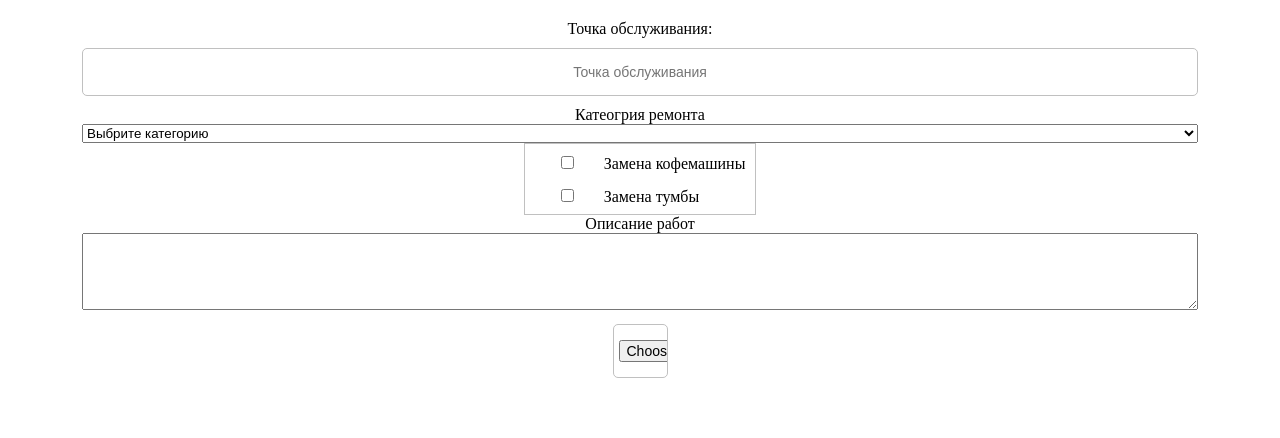
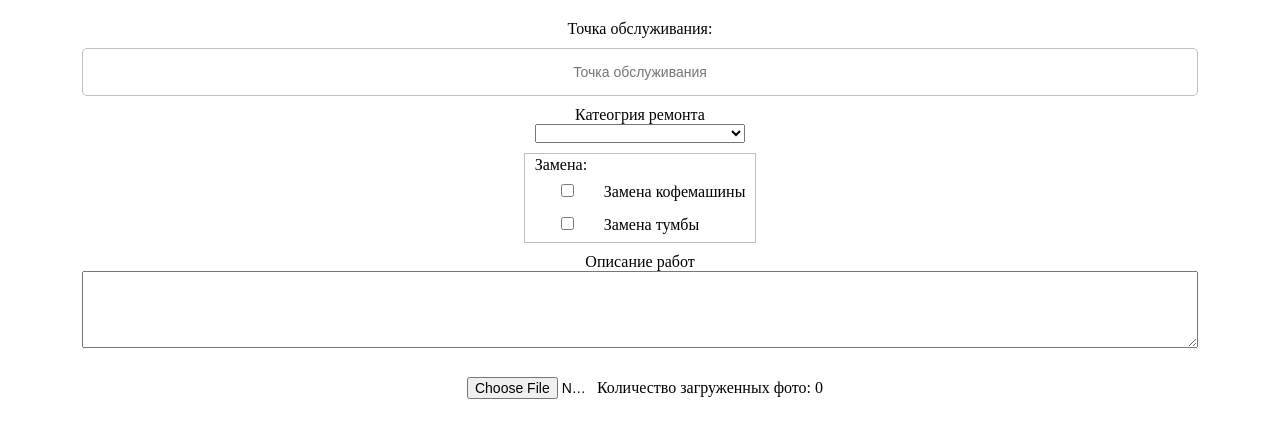
Before and after one commit to AntonKrasnokutsky/telegram_bot-webapp, a Django app: page /repair/ in a window 1280 px wide. Shown: the top 438 px of the page. Run offline with Django 4.2, Linux system fonts and the light colour scheme; data that the repository does not hold is empty; some libraries are stand-ins or nearby versions.

Commit message:
Фотографии

```diff
--- a/backend/templates/points/repair.html
+++ b/backend/templates/points/repair.html
@@ -54,6 +54,11 @@
             width: 90%;
         }
 
+        .input_file {
+            width: 126px;
+            border: 0px;
+        }
+
         .btn {
             border: 2px solid;
             height: 30px;
@@ -89,17 +94,19 @@
             </datalist>
             <div style="color: red;" id="error_point"></div>
         </div>
-        <div id="div_category">
+        <div class="ib">
+            <div style="padding-bottom: 10px;" id="div_category">
                 <p>Катеогрия ремонта</p>
                 <select class="input input_long" id="category">
-                <option disabled selected>Выбрите категорию</option>
+                    <option disabled selected></option>
                     <option value="Категория 1">Категория 1</option>
                     <option value="Категория 2">Категория 2</option>
                     <option value="Категория 3">Категория 3</option>
                 </select>
                 <div style="color: red;" id="error_category"></div>
             </div>
-        <div class="ib bor cb"  id="div_replace">
+            <div class="bor cb" id="div_replace">
+                <label for="div_replace">Замена:</label>
                 <div class="cb">
                     <input type="checkbox" id="replace_machine" value="Замена кофемашины" >
                     <label for="replace_machine">Замена кофемашины</label>
@@ -109,14 +116,17 @@
                     <input type="checkbox" id="replace_cabinet" value="Замена тумбы">
                     <label for="replace_cabinet">Замена тумбы</label>
                 </div>
-
             </div>
-        <div id="div_description">
+        </div>
+        <div style="padding-top: 10px;" id="div_description">
             <p>Описание работ</p>
             <textarea class="input input_long" id="description"  rows="5"></textarea>
             <div style="color: red;" id="error_description"></div>
         </div>
-        <input type="file" id="photo" onchange="encodeImageFileAsURL()"/>
+        <div id="div_file">
+            <input class="input input_file" type="file" id="photo" onchange="encodeImageFileAsURL()"/>
+            <label>Количество загруженных фото: </label><label id="len_photo">0</label>
+        </div>
 
     </div>
 
@@ -210,6 +220,7 @@
             const csrftoken = '{{ csrf_token }}';
             const result = await request(url, data, csrftoken);
             list_photo.push(result)
+            document.getElementById("len_photo").innerText = list_photo.length
         };
 
         function encodeImageFileAsURL() {
```
Also changed, not shown: backend/templates/points/service.html (+11 -8 lines), .github/workflows/workflow.yml, 1 other file. Lines whose indentation alone changed are shown as unchanged.
